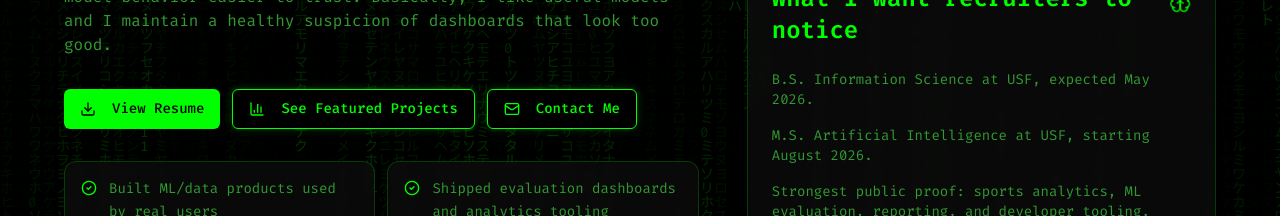
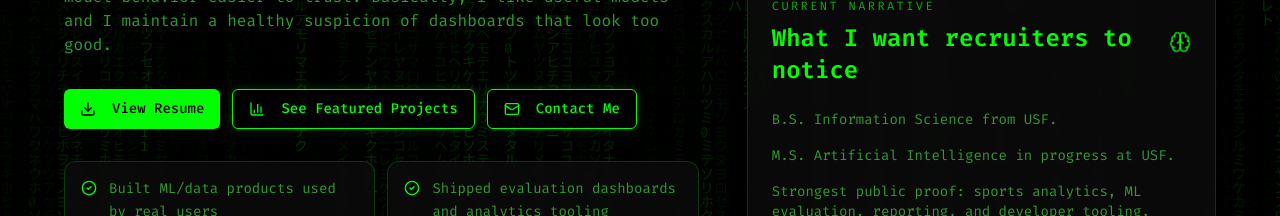
Before and after one commit to ianalloway/ian-web-forge, a React (Vite) app: page / in a window 1280 px wide. Shown: the part 451-667 px from the top of the page. Built offline with nearby package versions, Linux system fonts and the light colour scheme; no server answers.

Commit message:
Update education status

```diff
--- a/index.html
+++ b/index.html
@@ -16,14 +16,14 @@
     <link rel="icon" type="image/png" sizes="16x16" href="/favicon-16x16.png" />
     <link rel="apple-touch-icon" sizes="180x180" href="/apple-touch-icon.png" />
     <title>Ian Alloway - ML Engineer & Data Scientist | Open to Work</title>
-    <meta name="description" content="Ian Alloway - Machine Learning Engineer and Data Scientist. B.S. Information Science at USF, graduating May 2026, with an M.S. in AI starting August 2026. Building production ML systems, analytics tooling, and open-source software." />
+    <meta name="description" content="Ian Alloway - Machine Learning Engineer and Data Scientist. B.S. Information Science from USF and currently pursuing an M.S. in AI at USF. Building production ML systems, analytics tooling, and open-source software." />
     <meta name="author" content="Ian Alloway" />
     <meta name="keywords" content="machine learning engineer, data scientist, ML engineer hire, AI engineer, Python developer, XGBoost, PyTorch, TensorFlow, NLP, computer vision, sports analytics, blockchain analytics, open source contributor, USF AI" />
     <meta name="robots" content="index, follow" />
     <link rel="canonical" href="https://ianalloway.xyz" />
 
     <meta property="og:title" content="Ian Alloway - ML Engineer & Data Scientist | Open to Work" />
-    <meta property="og:description" content="Machine Learning Engineer building production ML systems, analytics tooling, and open-source software. B.S. Information Science at USF, graduating May 2026. M.S. AI starts August 2026." />
+    <meta property="og:description" content="Machine Learning Engineer building production ML systems, analytics tooling, and open-source software. B.S. Information Science from USF. M.S. AI in progress at USF." />
     <meta property="og:type" content="website" />
     <meta property="og:url" content="https://ianalloway.xyz" />
     <meta property="og:site_name" content="Ian Alloway Portfolio" />
@@ -41,7 +41,7 @@
           "name": "Ian Alloway",
           "url": "https://ianalloway.xyz",
           "jobTitle": "Machine Learning Engineer",
-          "description": "Machine Learning Engineer and Data Scientist building production ML systems. B.S. Information Science at USF, graduating May 2026, with an M.S. in AI starting August 2026.",
+          "description": "Machine Learning Engineer and Data Scientist building production ML systems. B.S. Information Science from USF, with an M.S. in AI in progress at USF.",
           "email": "ian@allowayllc.com",
           "sameAs": [
             "https://github.com/ianalloway",
--- a/src/components/About.tsx
+++ b/src/components/About.tsx
@@ -31,7 +31,7 @@ const About = () => {
         <div className="text-center mb-16">
           <h2 className="text-4xl font-bold text-foreground mb-4">About</h2>
           <p className="text-xl text-muted-foreground max-w-3xl mx-auto">
-            ML Engineer finishing a B.S. in Information Science at USF in May 2026 and starting an M.S. in Artificial Intelligence in August 2026. Building production ML systems and shipping open source work people can actually use.
+            ML Engineer with a B.S. in Information Science from USF, currently pursuing an M.S. in Artificial Intelligence at USF. Building production ML systems and shipping open source work people can actually use.
           </p>
         </div>
 
--- a/src/components/Hero.tsx
+++ b/src/components/Hero.tsx
@@ -20,7 +20,7 @@ const Hero = () => {
             ML Engineer | Data Scientist | AI Builder
           </p>
           <p className="text-muted-foreground mb-4 font-mono">
-            B.S. Information Science @ USF (May 2026) | M.S. AI @ USF (Aug 2026) | Founder @ Alloway LLC
+            B.S. Information Science @ USF | M.S. AI in progress @ USF | Founder @ Alloway LLC
           </p>
 
           <div className="inline-block px-4 py-2 mb-8 border border-green-400/50 rounded-lg bg-green-400/10">
--- a/src/pages/HireMe.tsx
+++ b/src/pages/HireMe.tsx
@@ -90,12 +90,12 @@ const education = [
   {
     title: 'B.S. Information Science',
     sub: 'University of South Florida',
-    meta: 'Expected May 2026',
+    meta: 'Completed',
   },
   {
     title: 'M.S. Artificial Intelligence',
     sub: 'University of South Florida',
-    meta: 'Starting August 2026',
+    meta: 'In Progress',
   },
 ];
 
@@ -176,7 +176,7 @@ const HireMe = () => {
               <div className="space-y-4 text-sm text-green-400/75 leading-relaxed">
                 <p>I build applied ML systems that are easier to trust because the evaluation layer is part of the work, not an afterthought.</p>
                 <p>My public proof is strongest in sports analytics, forecasting-style tooling, and developer utilities, but the underlying skill transfers well to risk, experimentation, fraud, and product analytics.</p>
-                <p>Currently finishing my B.S. in Information Science and starting an M.S. in Artificial Intelligence in August 2026.</p>
+                <p>B.S. Information Science completed; currently pursuing an M.S. in Artificial Intelligence at USF.</p>
               </div>
               <div className="mt-6 flex flex-wrap gap-3 text-sm">
                 <a href="https://github.com/ianalloway" target="_blank" rel="noopener noreferrer" className="inline-flex items-center gap-2 text-green-300 hover:text-green-200 transition-colors">
--- a/src/pages/Index.tsx
+++ b/src/pages/Index.tsx
@@ -120,7 +120,7 @@ const whyHireMe = [
 const credibilitySignals = [
   {
     label: 'Education',
-    value: 'B.S. Information Science expected May 2026; M.S. Artificial Intelligence starts August 2026',
+    value: 'B.S. Information Science from USF; M.S. Artificial Intelligence in progress at USF',
   },
   {
     label: 'Open source',
@@ -483,8 +483,8 @@ const Index = () => {
               <Brain size={26} className="text-primary/70" />
             </div>
             <div className="space-y-4 font-mono text-sm text-muted-foreground">
-              <p>B.S. Information Science at USF, expected May 2026.</p>
-              <p>M.S. Artificial Intelligence at USF, starting August 2026.</p>
+              <p>B.S. Information Science from USF.</p>
+              <p>M.S. Artificial Intelligence in progress at USF.</p>
               <p>Strongest public proof: sports analytics, ML evaluation, reporting, and developer tooling.</p>
               <p>Best fit roles: ML Engineer, Applied AI Engineer, Data Scientist, Analytics Engineer.</p>
             </div>
--- a/src/pages/Now.tsx
+++ b/src/pages/Now.tsx
@@ -6,17 +6,17 @@ import { Terminal, ArrowLeft, Book, Code, Brain, Music, MapPin, Target, Zap, Cof
 import MatrixRain from '@/components/MatrixRain';
 import { applyTheme, getStoredTheme, type SiteTheme } from '@/lib/theme';
 
-const LAST_UPDATED = 'February 2026';
+const LAST_UPDATED = 'June 2026';
 
 const NOW_DATA = {
   focus: {
     title: 'Main Focus',
     icon: Target,
     items: [
-      'Finishing my B.S. Information Science degree and capstone work at USF',
+      'Pursuing my M.S. in Artificial Intelligence at USF',
       'Growing AI Advantage Sports to 500 premium subscribers',
       'Contributing weekly to OpenClaw — currently refactoring the skill resolution pipeline',
-      'Preparing applications for MSAI program start (Aug 2026)',
+      'Building applied AI/evaluation projects alongside graduate AI coursework',
     ],
   },
   building: {
```
